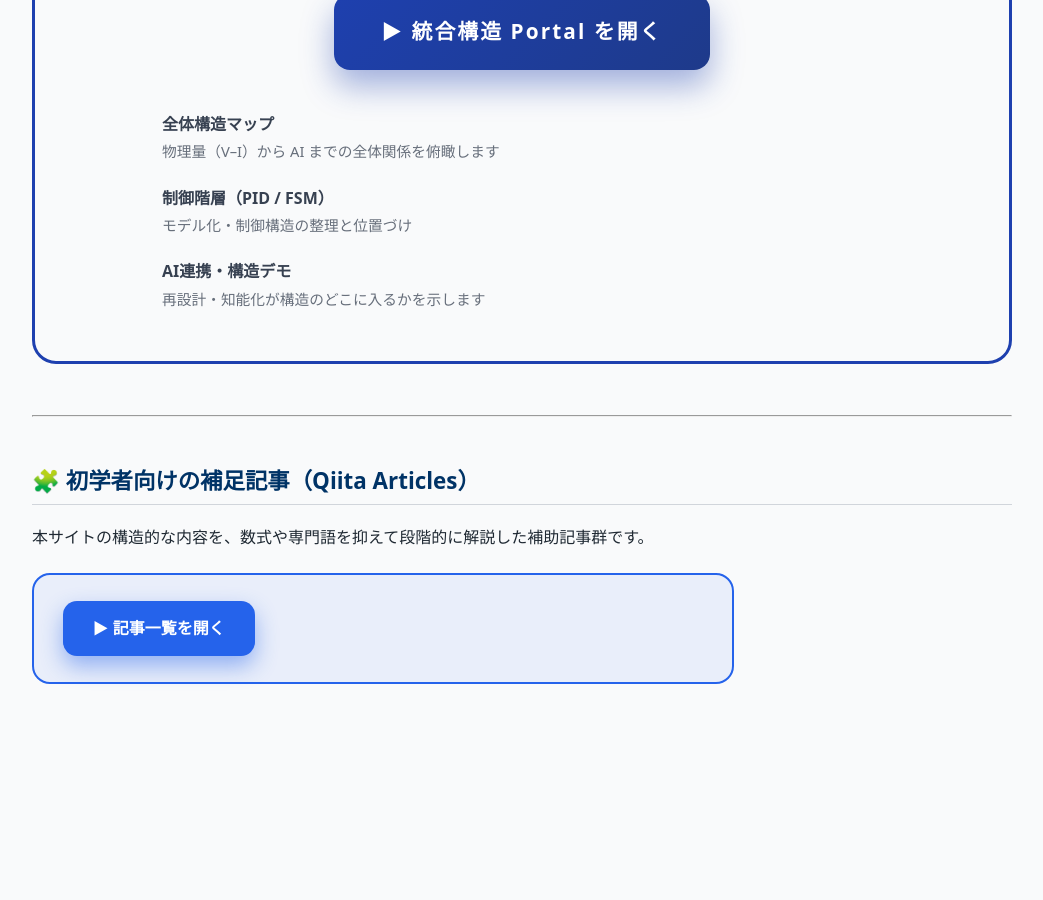
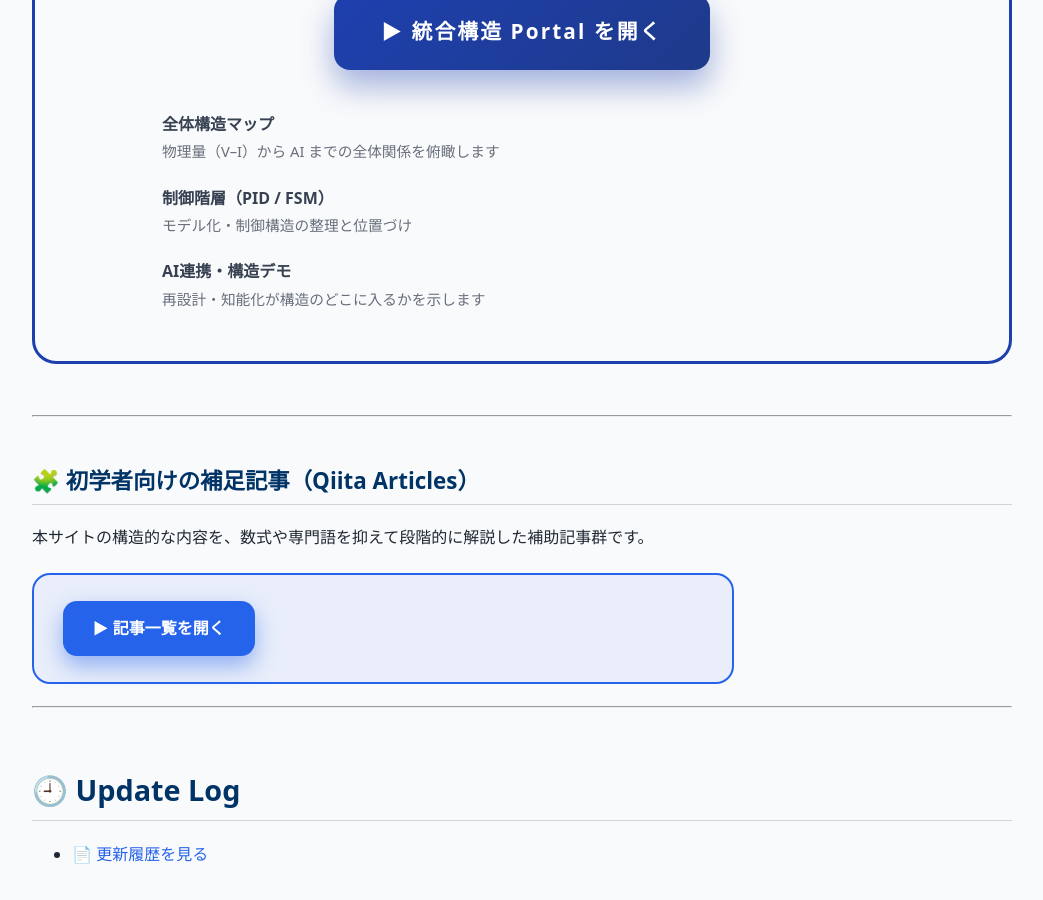
Before and after one commit to Samizo-AITL/Samizo-AITL.github.io, a Jekyll site: the page built from index.md, in a window 1280 px wide and 900 px high, scrolled down 1896 px. Shown: the whole window, without its empty margins (118-1161 px from the left). Built offline with Jekyll 4.4.1, drawn with Linux system fonts in a browser that asks for light colours; before the commit the page ends 2618 px from its top, so only the background shows below that.

Commit message:
Update index.md

```diff
--- a/index.md
+++ b/index.md
@@ -187,3 +187,9 @@ Portal は <strong>Samizo-AITL の中核ナビゲーション</strong> です。
 </a>
 
 </div>
+
+---
+
+# 🕘 Update Log
+
+- [📄 更新履歴を見る](https://samizo-aitl.github.io/about/update/)
```
